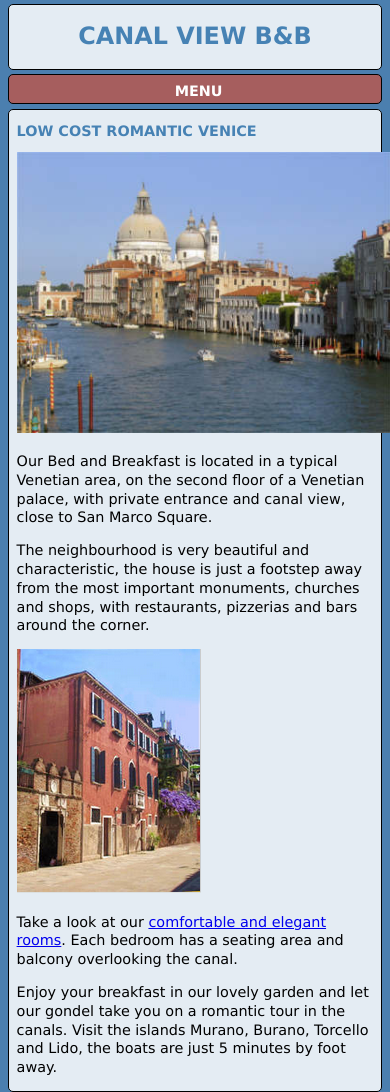
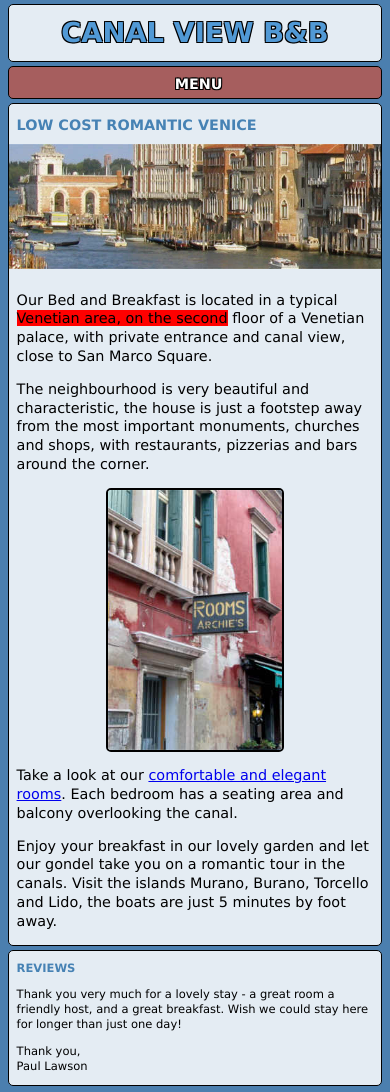
Before and after one commit to montik/rwd, a plain HTML site: page 3/bnb/index.html in a window 390 px wide. Shown: the top 1092 px of the page. Drawn offline with Linux system fonts and the light colour scheme.

Commit message:
new responsive layout for assignment 3

```diff
--- a/2/bnb/style.css
+++ b/2/bnb/style.css
@@ -5,9 +5,11 @@ html, body {
 * {
  box-sizing: border-box;
 }
+
 header, aside, nav, section {
   display: block;
 }
+
 body {
 	margin: 0;
 	background-image: url(background.jpg);
--- a/3/bnb/flex.css
+++ /dev/null
@@ -1,33 +0,0 @@
-#wrapper {
-	display: flex;
-	flex-wrap: wrap;
-	align-items: flex-start;
-}
-
-header {
-	flex-basis: 100%;
-}
-
-nav {
-	flex-basis: 100%;
-}
-@media all and (min-width: 60em) {
-  nav {
-		flex-basis: 10em;
-  }
-}
-
-main {
-  flex-basis: 20em;
-  flex-grow: 5;
-}
-@media all and (min-width: 35em) and (max-width: 59.99em) {
-  main {
-    order: 1;
-  }
-}
-
-aside {
-  flex-basis: 10em;
-  flex-grow: 1;
-}
--- a/3/bnb/index.html
+++ b/3/bnb/index.html
@@ -13,11 +13,11 @@
 <body>
 <div id="wrapper">
   <header class="whited framed" role="banner">
-    <h1>Canal View B&B</h1>
+    <h1 class="shadowd">Canal View B&B</h1>
   </header>
 
   <nav class="framed" role="navigation">
-          <h2> Menu </h2>
+          <h2 class="shadowd"> Menu </h2>
           <ul>
                   <li class="current-page"><a href="index.html">Home</a></li>
                   <li><a href="rooms.html">Rooms</a></li>
@@ -30,11 +30,17 @@
   <main class="framed whited" role="main">
           <section>
           <h2> Low cost romantic venice </h2>
-					<img sizes="96vw" srcset="img/grand-canal-200.jpg 200w, img/grand-canal-400.jpg 400w, img/grand-canal-500.jpg 500w" src="img/grand-canal-400.jpg" alt="Fantastic view on venetian Canal Grande">
-          <p>Our Bed and Breakfast is located in a typical Venetian area, on the second floor of a Venetian palace, with private entrance and canal view, close to San Marco Square.</p>
+					<picture>
+						<source media="(min-width:1050px)" srcset="img/grand-canal-large-1500.jpg">
+						<source media="(min-width:650px)" srcset="img/grand-canal-large-1000.jpg">
+						<img class="header-img" src="img/grand-canal-large-600.jpg" alt="A view of the Canal Grande as seen from our windows">
+					</picture>
+          <p>Our Bed and Breakfast is located in a typical<span style="background-color: red"> Venetian area, on the second</span> floor of a Venetian palace, with private entrance and canal view, close to San Marco Square.</p>
           <p>The neighbourhood is very beautiful and characteristic, the house is just a footstep away from the most important monuments, churches and shops, with restaurants, pizzerias and bars around the corner.</p>
 
-          <img src="venice.png" class="img-center img-small" alt="Our B&B as seen from the street. A 3-floor old building with red painted walls, green venetian windows and lavanda flowers that springs out of our garden.">
+					<div class="img-frame">
+						<img sizes="(min-width: 600px) 180px, (min-width:400px) 30vw, 45vw" srcset="img/rooms-150.jpg 150w, img/rooms-250.jpg 250w, img/rooms-350.jpg 350w, img/rooms-450.jpg 450w, img/rooms-550.jpg 550w" src="img/rooms-150.jpg" class="" alt="Our B&B entrance as seen from the street. An old building with a special charm.">
+					</div>
           <p>Take a look at our <a href="rooms.html">comfortable and elegant rooms</a>. Each bedroom has a seating area and balcony overlooking the canal.</p>
           <p>Enjoy your breakfast in our lovely garden and let our gondel take you on a romantic tour in the canals. Visit the islands Murano, Burano, Torcello and Lido, the boats are just 5 minutes by foot away.</p>
           </section>
--- a/3/bnb/responsive-style.css
+++ b/3/bnb/responsive-style.css
@@ -2,7 +2,6 @@ html{
 	width: 100%;
 }
 body {
-  box-sizing: border-box;
 	width: 100%;
 }
 
@@ -11,14 +10,16 @@ body {
 }
 
 h1 {
-  color: steelblue;
+  color: #5199d5;
   text-align: center;
 	text-transform: uppercase;
-  font-size: 166%;
+  font-size: 190%;
+	margin: 10px 0;
 }
 @media all and (min-width: 28em){
   h1{
     font-size: 250%;
+		margin: 15px 0;
   }
 }
 
@@ -26,6 +27,13 @@ h2 {
   color: steelblue;
   text-transform: uppercase;
   font-size: 100%;
+}
+
+.shadowd {
+	text-shadow: 1px 1px 0px black,
+							 -1px -1px 0px black,
+							 1px -1px 0px black,
+							 -1px 1px 0px black;
 }
 
 .comment {
@@ -50,11 +58,41 @@ h2 {
   background: hsla(0, 100%, 100%, .85);
   border-radius: 5px;
   padding: .01em 2%;
+	overflow: hidden;
 }
 
 .framed {
   margin: .3em 2%;
-	border: 1.7px solid black;
+	border: 1px solid black;
+}
+
+.img-frame {
+	border: 2px solid;
+	border-radius: 5px;
+	margin: 0 auto;
+	width: 48.87%;
+	overflow: hidden;
+}
+@media all and (min-width: 400px) {
+	.img-frame {
+		width: 32.58%;
+	}
+}
+@media all and (min-width: 600px) {
+	.img-frame {
+		width: 180px;
+	}
+}
+
+.img-frame img {
+	display: block;
+}
+
+.header-img {
+	width: 105%;
+	position: relative;
+	left: -2.3%;
+	top: -0.2em;
 }
 
 body {
@@ -66,10 +104,10 @@ body {
 }
 
 #wrapper {
+  margin: 0 auto;
+  max-width: 80em;
+  padding: 0;
   width: 100%;
-  max-width: 80em;
-  margin: 0 auto;
-  padding: 0;
 }
 
 nav {
```
Also changed, not shown: 2/bnb/index.html (+3 -2 lines), 3/bnb/img/grand-canal-large-1000.jpg (added), 3/bnb/img/grand-canal-large-1500.jpg (added), 3/bnb/img/grand-canal-large-2000.jpg (added), 3/bnb/img/grand-canal-large-600.jpg (added), 3/bnb/img/rooms-150.jpg (added), 3/bnb/img/rooms-250.jpg (added), 3/bnb/img/rooms-350.jpg (added), 3/bnb/img/rooms-450.jpg (added), 3/bnb/img/rooms-550.jpg (added).
